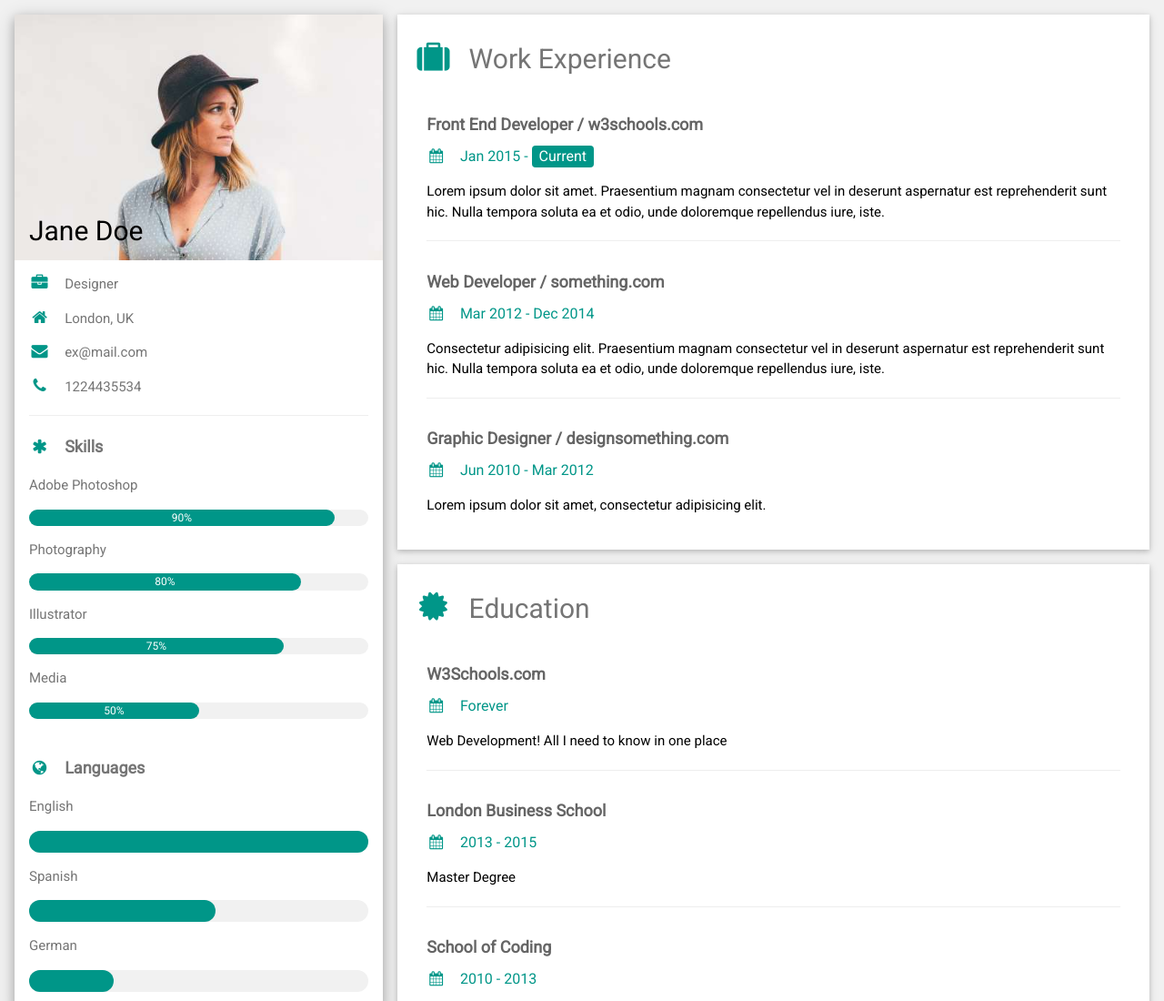
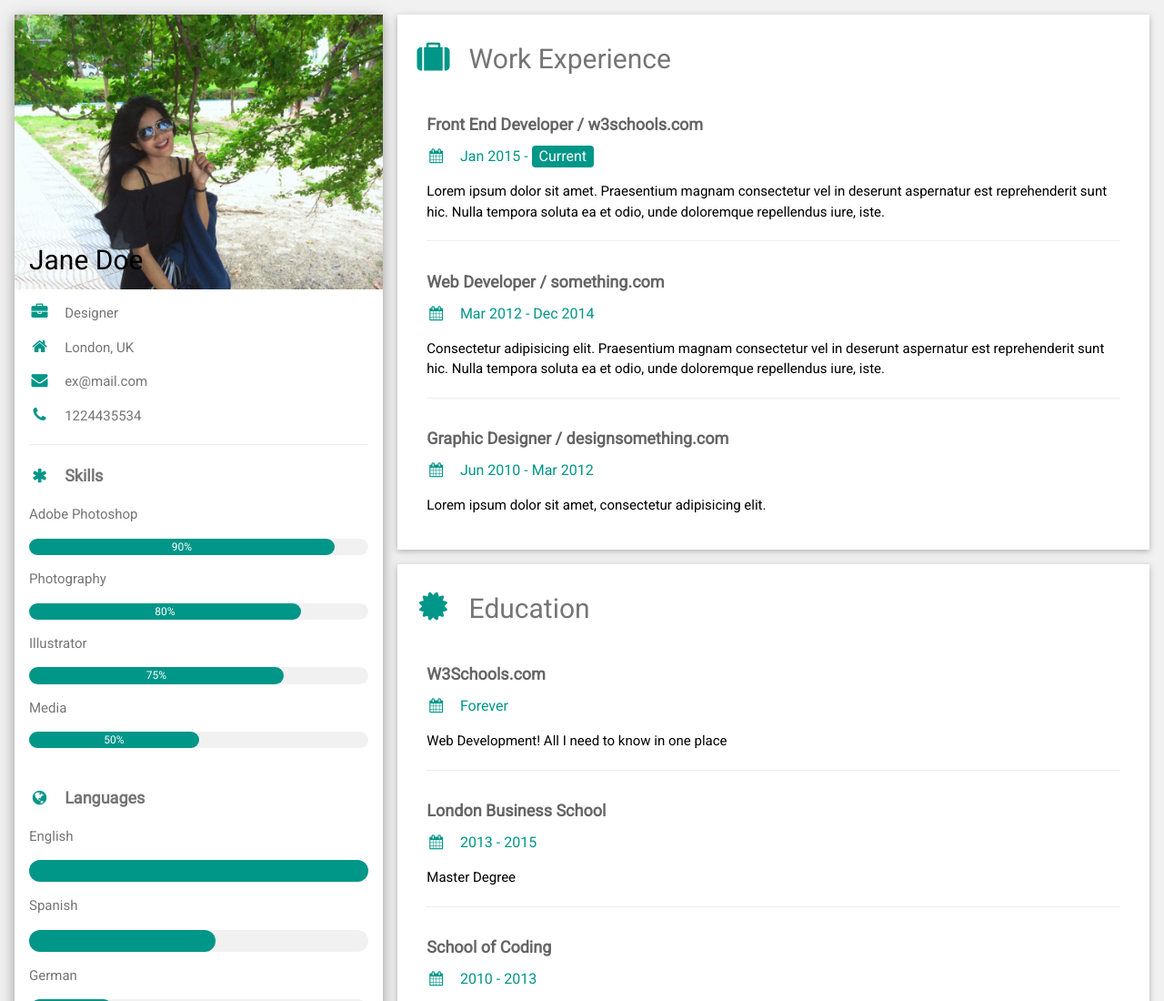
Before and after one commit to Mareema/resume, a plain HTML site: page index.html in a window 1280 px wide. Shown: the top 1100 px of the page at 91% size. Drawn offline with nearby package versions, Linux system fonts and the light colour scheme.

Commit message:
Update index.html

```diff
--- a/index.html
+++ b/index.html
@@ -22,7 +22,7 @@ html,body,h1,h2,h3,h4,h5,h6 {font-family: "Roboto", sans-serif}
 
       <div class="w3-white w3-text-grey w3-card-4">
         <div class="w3-display-container">
-          <img src="avatar_hat.jpg" style="width:100%" alt="Avatar">
+          <img src="mama.jpg" style="width:100%" alt="mama">
           <div class="w3-display-bottomleft w3-container w3-text-black">
             <h2>Jane Doe</h2>
           </div>
```
